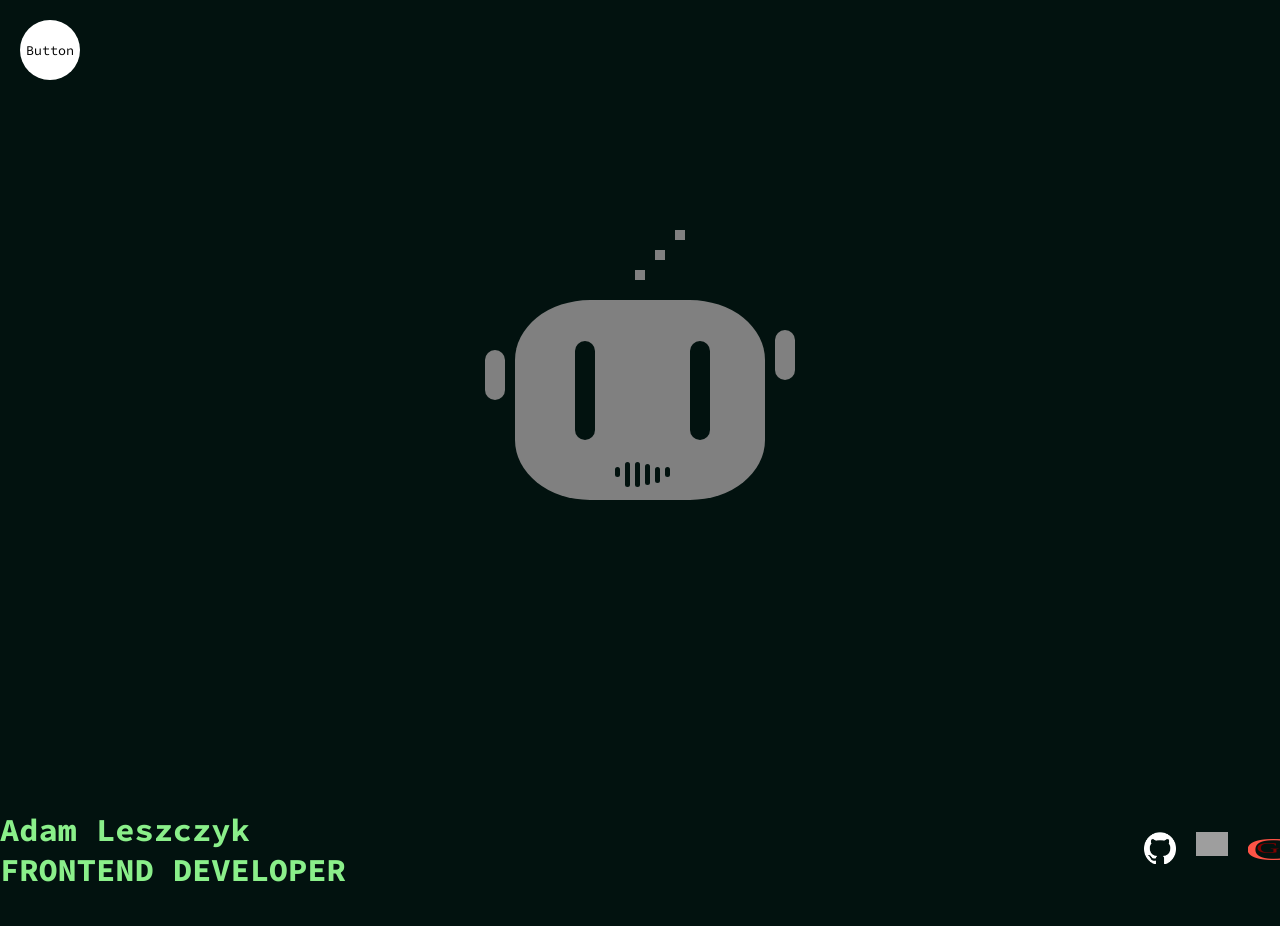
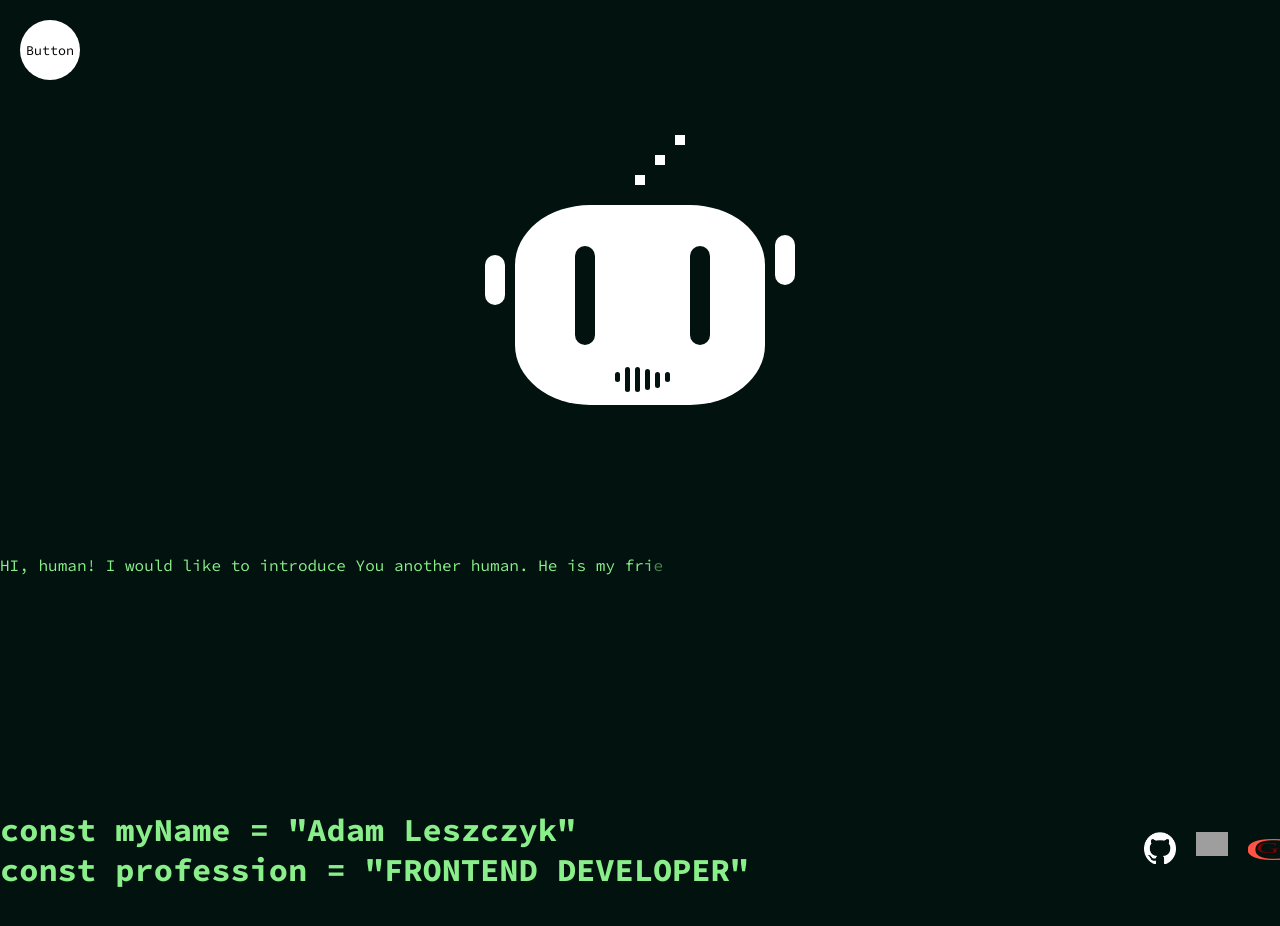
Before and after one commit to AdamCodeDesign/Portfolio-Adam-L, a React (Vite) app: page / in a window 1280 px wide. Shown: the top 926 px of the page. Built offline with nearby package versions, Linux system fonts and the light colour scheme; grey boxes are pictures that could not be loaded.

Commit message:
animation of robot mesage to human

```diff
--- a/src/components/hero/Hero.jsx
+++ b/src/components/hero/Hero.jsx
@@ -3,32 +3,53 @@ import { motion } from "framer-motion";
 import "./hero.scss";
 
 export default function Hero() {
-  const variants = {
-    height: { top: '30px'},
-    low: { top: '50px'},
+  const robotAnimation = {
+    height: { top: "30px" },
+    low: { top: "50px" },
   };
+
+  const textAnimation = {
+    visible: { opacity: 1, transition: { staggerChildren: 0.1 } },
+    hidden: { opacity: 0 },
+  };
+
+  const robotMesage =
+    "HI, human! I would like to introduce You another human. He is my friend and looking for a job. Below, You will find some information about him.";
   return (
     <div className="container-hero">
       <motion.div className="robot" drag>
         <motion.div className="radar"></motion.div>
         <motion.div className="smile">
-          {" "}
           <motion.div className="smile1"></motion.div>
           <motion.div className="smile2"></motion.div>
           <motion.div className="smile3"></motion.div>
           <motion.div className="smile4"></motion.div>
           <motion.div className="smile5"></motion.div>
           <motion.div className="smile6"></motion.div>
-          <motion.div className="smile7"></motion.div>
-          <motion.div className="smile8"></motion.div>
-          <motion.div className="smile9"></motion.div>
-          <motion.div className="smile10"></motion.div>
         </motion.div>
         <motion.div className="eye1"></motion.div>
         <motion.div className="eye2"></motion.div>
-        <motion.div className="ear1" variants={variants} initial='height' animate='low'></motion.div>
+        <motion.div
+          className="ear1"
+          variants={robotAnimation}
+          initial="height"
+          animate="low"
+        ></motion.div>
         <motion.div className="ear2"></motion.div>
       </motion.div>
+      <motion.span
+        className="info"
+        initial="hidden"
+        animate="visible"
+        variants={textAnimation}
+      >
+        {" "}
+        {[...robotMesage].map((letter, idx) => (
+          <motion.span key={idx} variants={textAnimation}>
+            {letter}
+          </motion.span>
+        ))}
+      </motion.span>
     </div>
   );
 }
--- a/src/components/hero/hero.scss
+++ b/src/components/hero/hero.scss
@@ -2,8 +2,10 @@
   height: 100%;
   width: 100%;
   display: flex;
+  flex-direction: column;
   align-items: center;
   justify-content: center;
+  gap: 150px;
   margin: 0;
 
   .robot {
@@ -11,7 +13,7 @@
     width: 250px;
     height: 200px;
     border-radius: 30%;
-    background-color: grey;
+    background-color: white;
 
     @keyframes eyesAnimation {
       0% {
@@ -45,7 +47,7 @@
       left: 120px;
       width: 10px;
       height: 10px;
-      background-color: grey;
+      background-color: white;
 
       &::after {
         content: "";
@@ -54,7 +56,7 @@
         left: 20px;
         width: 10px;
         height: 10px;
-        background-color: grey;
+        background-color: white;
       }
       &::before {
         content: "";
@@ -63,7 +65,7 @@
         left: 40px;
         width: 10px;
         height: 10px;
-        background-color: grey;
+        background-color: white;
       }
     }
 
@@ -197,7 +199,7 @@
       width: 20px;
       height: 50px;
       border-radius: 10px;
-      background-color: grey;
+      background-color: white;
     }
     .ear2 {
       position: absolute;
@@ -206,7 +208,7 @@
       width: 20px;
       height: 50px;
       border-radius: 10px;
-      background-color: grey;
+      background-color: white;
     }
   }
 }
--- a/src/components/navbar/Navbar.jsx
+++ b/src/components/navbar/Navbar.jsx
@@ -7,10 +7,10 @@ import { motion } from "framer-motion";
 import Sidebar from "../sidebar/Sidebar";
 
 export default function Navbar() {
-  const myName = "Adam Leszczyk";
-  const profession = "FRONTEND DEVELOPER";
+  const myName = 'const myName = "Adam Leszczyk"';
+  const profession = 'const profession = "FRONTEND DEVELOPER"';
   const variants = {
-    visible: { opacity: 1, transition: { staggerChildren: 0.15 } },
+    visible: { opacity: 1, transition: { staggerChildren: 0.1 } },
     hidden: { opacity: 0 },
   };
 
```
